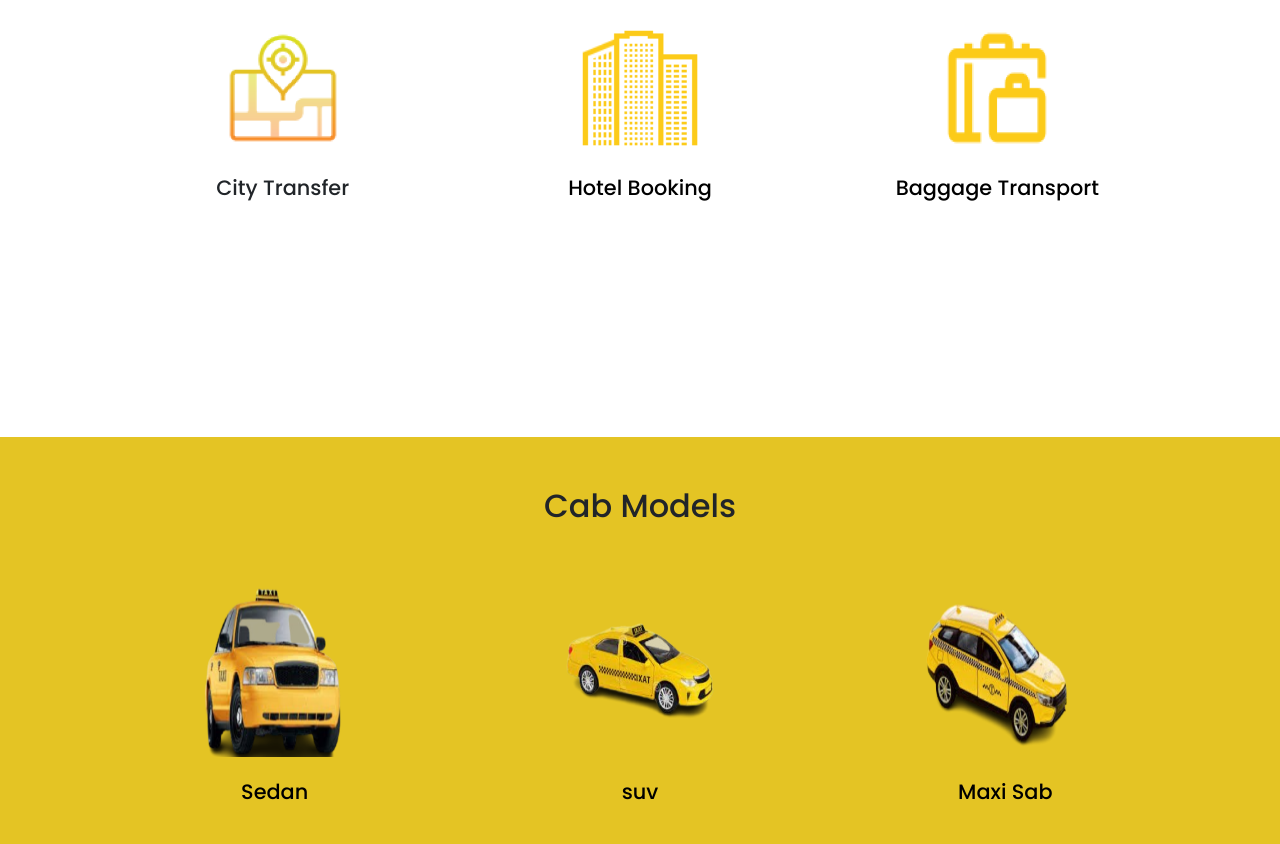
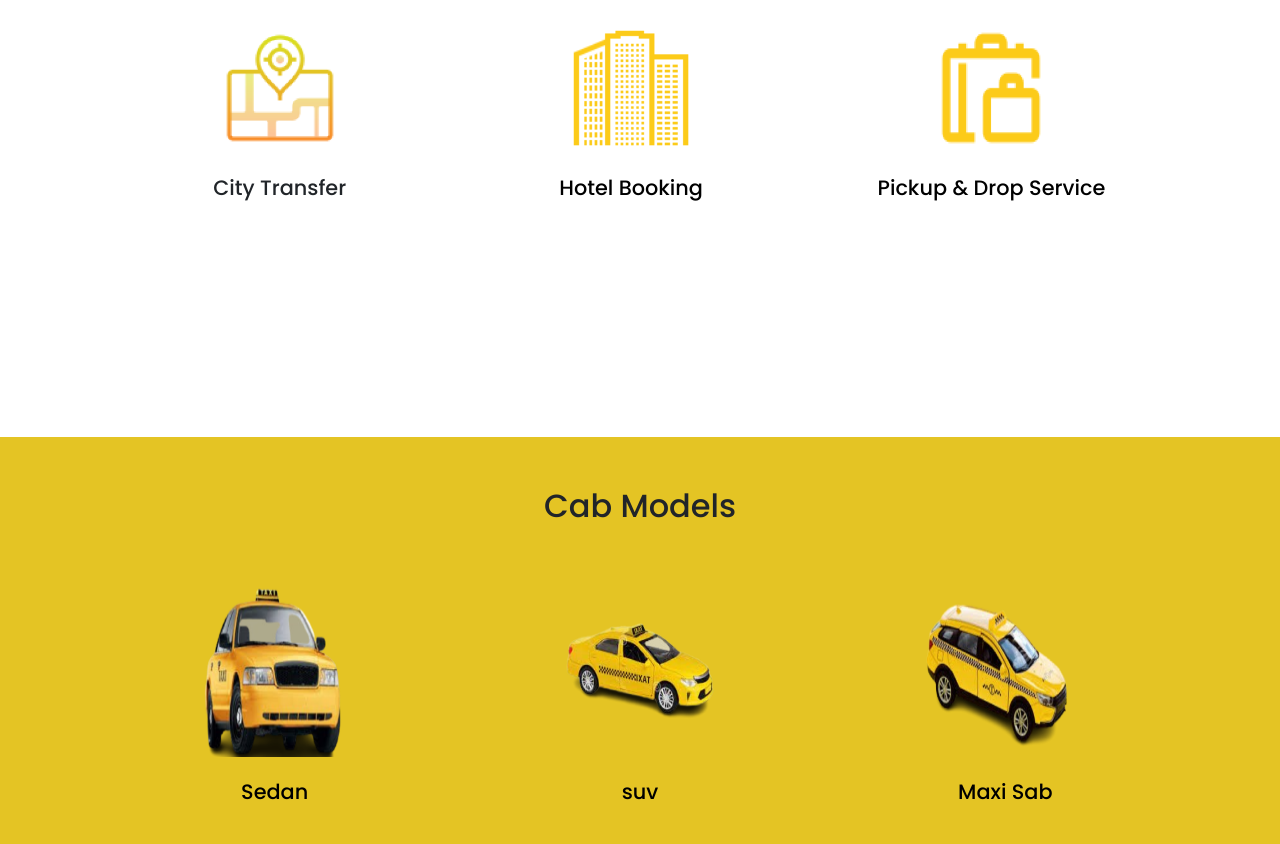
Before and after one commit to Nithin0901/whatsnextdestination, a plain HTML site: page index.html in a window 1280 px wide. Shown: the part 923-1767 px from the top of the page. Drawn offline with nearby package versions, Linux system fonts and the light colour scheme.

Commit message:
Update index.html

```diff
--- a/index.html
+++ b/index.html
@@ -116,7 +116,7 @@
                 ><img src="images/Baggage.png" alt="baggage"
               /></i>
                <a href="package.html" style="text-decoration: none; color: black">
-              <h2>Baggage Transport</h2> </a>
+              <h2>Pickup & Drop Service </h2> </a>
               <p></p>
             </div>
           </div>
```
